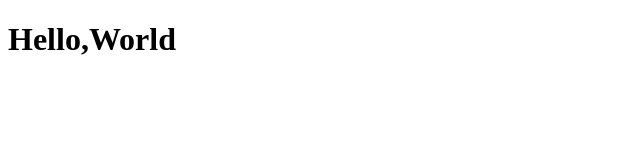
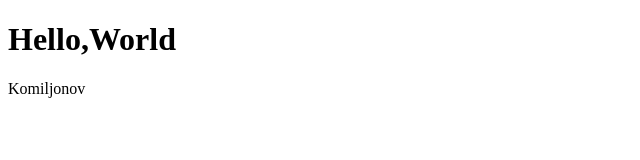
Before and after one commit to MHojimurod/MHojimurod.github.io, a plain HTML site: page index.html in a window 1280 px wide. Shown: the whole page, without its empty margins (0-640 px from the left). Drawn offline with Linux system fonts and the light colour scheme.

Commit message:
Initial commit

```diff
--- a/index.html
+++ b/index.html
@@ -8,5 +8,7 @@
 </head>
 <body>
     <h1>Hello,World</h1>
+
+    Komiljonov
 </body>
 </html>
```
